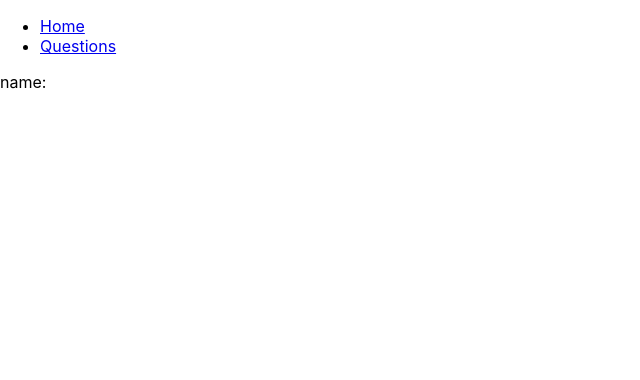
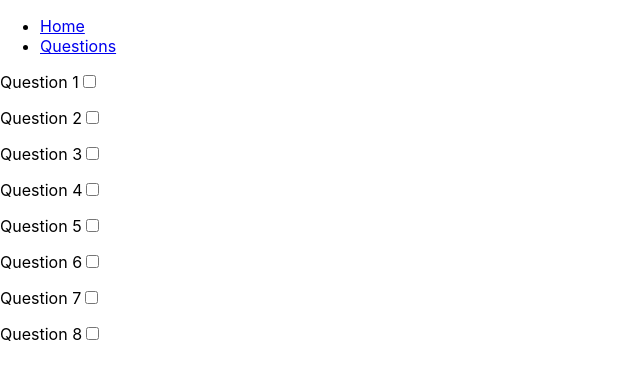
Before and after one commit to josevelez08/Devco_front, a React (Create React App) app: page /questions in a window 1280 px wide. Shown: the top 380 px of the page, without its empty margins (0-640 px from the left). Built offline with nearby package versions, Linux system fonts and the light colour scheme.

Commit message:
adiing all question habdlers

```diff
--- a/src/pages/questions/questions.tsx
+++ b/src/pages/questions/questions.tsx
@@ -1,10 +1,128 @@
-import { FC, useContext } from "react";
-import { AppContext } from "../../context/appContext";
+import { FC, useContext, useState } from "react";
+import { AppContext,  } from "../../context/appContext";
+
+
+export const  Questions: FC = ()=> {
+    const {updateQuestions}  = useContext(AppContext)
+    const [checkQuestion1, setCheckQuestion1] = useState(false);
+    const [checkQuestion2, setCheckQuestion2] = useState(false);
+    const [checkQuestion3, setCheckQuestion3] = useState(false);
+    const [checkQuestion4, setCheckQuestion4] = useState(false);
+    const [checkQuestion5, setCheckQuestion5] = useState(false);
+    const [checkQuestion6, setCheckQuestion6] = useState(false);
+    const [checkQuestion7, setCheckQuestion7] = useState(false);
+    const [checkQuestion8, setCheckQuestion8] = useState(false);
+    const {name, questions1, questions2,_id} = useContext(AppContext);
+
+
+    const checkQuestionHandler1 = () =>{
+        setCheckQuestion1(!checkQuestion1);
+    }
+    const checkQuestionHandler2 = () =>{
+        setCheckQuestion2(!checkQuestion2);
+    }
+    const checkQuestionHandler3 = () =>{
+        setCheckQuestion3(!checkQuestion3);
+    }
+    const checkQuestionHandler4 = () =>{
+        setCheckQuestion4(!checkQuestion4);
+    }
+    const checkQuestionHandler5 = () =>{
+        setCheckQuestion5(!checkQuestion5);
+    }
+    const checkQuestionHandler6 = () =>{
+        setCheckQuestion6(!checkQuestion6);
+    }
+    const checkQuestionHandler7 = () =>{
+        setCheckQuestion7(!checkQuestion7);
+    }
+    const checkQuestionHandler8 = () =>{
+        setCheckQuestion8(!checkQuestion8);
+    }
+
+    const submitHandler = async (event: any) => {
+        event.preventDefault();
+
+
+        await updateQuestions(name, _id, questions1, questions2);
+    }
 
 
 
-export const  Questions: FC = ()=> {
-    const {name} = useContext(AppContext);
-    return (<div> name: { name}
-    </div>)
+    return (
+        <div>
+            <div>
+                <p>Question 1
+                    <input
+                    type="checkbox"
+                    onChange={checkQuestionHandler1}
+                    checked={checkQuestion1}
+                    />
+                </p>
+            </div>
+            <div>
+                <p>Question 2
+                    <input
+                    type="checkbox"
+                    onChange={checkQuestionHandler2}
+                    checked={checkQuestion2}
+                    />
+                </p>
+            </div>
+            <div>
+                <p>Question 3
+                    <input
+                    type="checkbox"
+                    onChange={checkQuestionHandler3}
+                    checked={checkQuestion3}
+                    />
+                </p>
+            </div>
+            <div>
+                <p>Question 4
+                <input
+                type="checkbox"
+                onChange={checkQuestionHandler4}
+                checked={checkQuestion4}
+                />
+                </p>
+            </div>
+            <div>
+                <p>Question 5
+                    <input
+                    type="checkbox"
+                    onChange={checkQuestionHandler5}
+                    checked={checkQuestion5}
+                    />
+                </p>
+            </div>
+                <div>
+                <p>Question 6
+                    <input
+                    type="checkbox"
+                    onChange={checkQuestionHandler6}
+                    checked={checkQuestion6}
+                    />
+                </p>
+                </div>
+            <div>
+                <p>Question 7
+                    <input
+                    type="checkbox"
+                    onChange={checkQuestionHandler7}
+                    checked={checkQuestion7}
+                    />
+                </p>
+                </div>
+            <div>
+                <p>Question 8
+                    <input
+                    type="checkbox"
+                    onChange={checkQuestionHandler8}
+                    checked={checkQuestion8}
+                    />
+                </p>
+            </div>
+        </div>
+    )
 }
```
